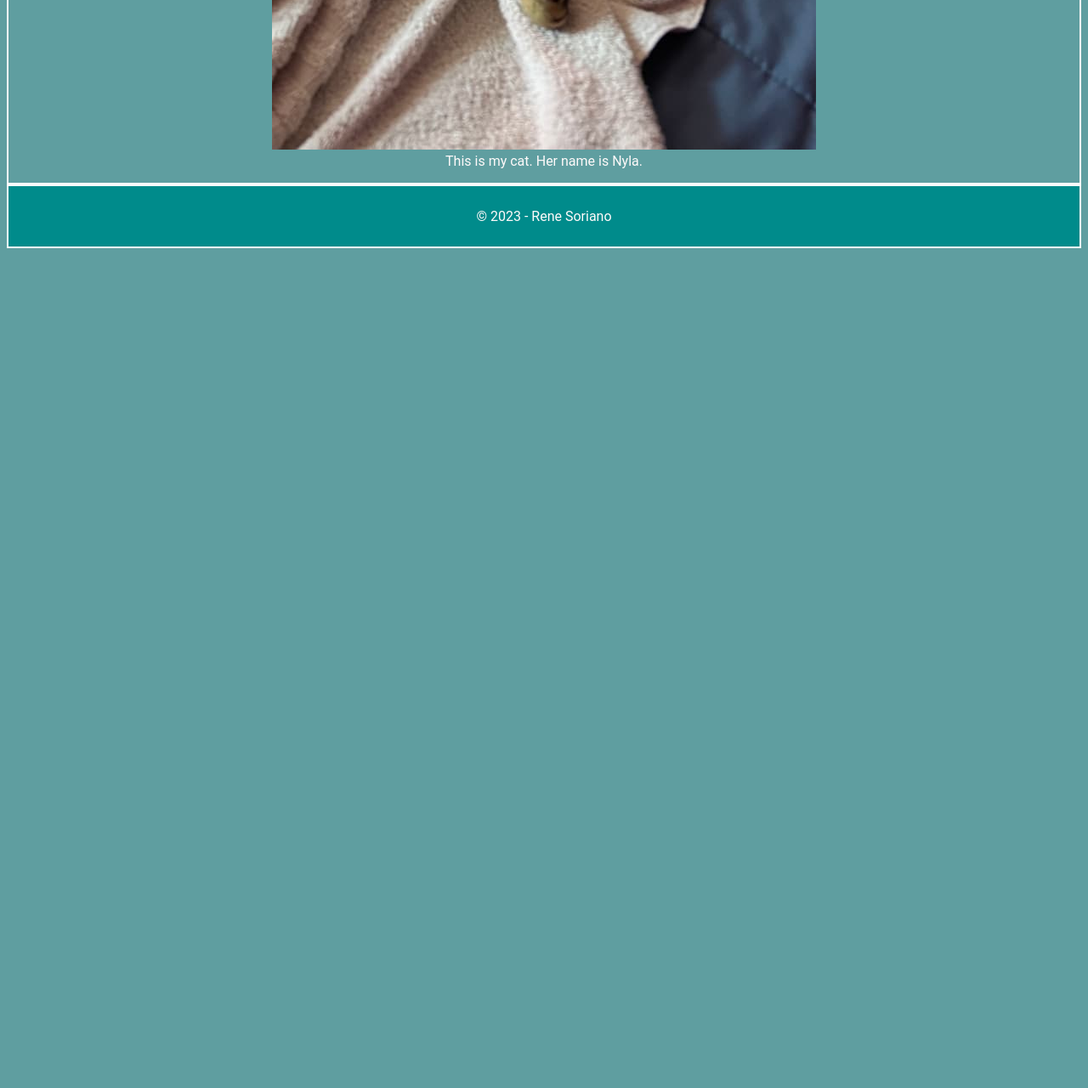
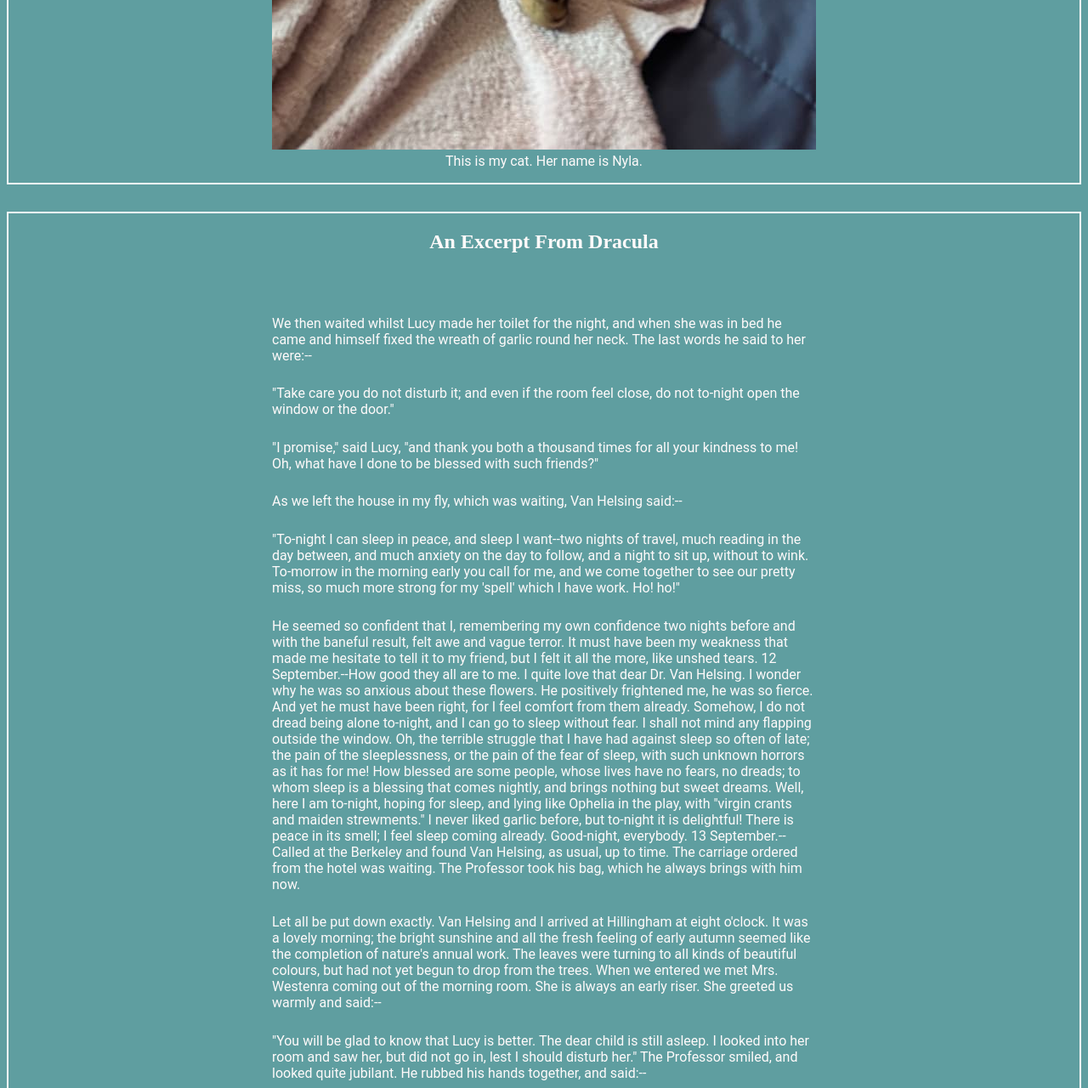
Before and after one commit to RVCC-IDMX/about-me-G00297299, a plain HTML site: page index.html in a window 1280 px wide. Shown: the part 3501-4781 px from the top of the page at 85% size. Before the commit the page ends 3801 px from the top, so only its background shows below. Drawn offline with Linux system fonts and the light colour scheme.

Commit message:
Adding Article

```diff
--- a/css/style.css
+++ b/css/style.css
@@ -46,7 +46,8 @@ header {
 /* Gallery */
 
 #gallery {
-    border: 2px solid #FFFAFA
+    border: 2px solid #FFFAFA;
+    margin-bottom:2rem;
 }
 
 #gallery img {
@@ -54,5 +55,23 @@ header {
 }
 
 #gallery figure {
-    text-align: center;
+    text-align: center
+    ;
 }
+
+/*Literature*/
+
+#lit {
+    border: 2px solid #FFFAFA;
+    margin-bottom:2rem;
+}
+
+#lit div {
+    padding:2rem;
+    max-width: 40rem;
+    margin: 0 auto;
+}
+
+#lit div p {
+    padding: 0.3rem 0;
+}
--- a/index.html
+++ b/index.html
@@ -77,6 +77,33 @@
 
         </section>
 
+        <article id="lit">
+
+            <h2>An Excerpt From Dracula</h2>
+
+            <div>
+
+                <p>We then waited whilst Lucy made her toilet for the night, and when she was in bed he came and himself fixed the wreath of garlic round her neck. The last words he said to her were:--</p>
+
+                <p>"Take care you do not disturb it; and even if the room feel close, do not to-night open the window or the door."</p>
+
+                <p>"I promise," said Lucy, "and thank you both a thousand times for all your kindness to me! Oh, what have I done to be blessed with such friends?"</p>
+
+                <p>As we left the house in my fly, which was waiting, Van Helsing said:--</p>
+
+                <p>"To-night I can sleep in peace, and sleep I want--two nights of travel, much reading in the day between, and much anxiety on the day to follow, and a night to sit up, without to wink. To-morrow in the morning early you call for me, and we come together to see our pretty miss, so much more strong for my 'spell' which I have work. Ho! ho!"</p>
+
+                <p>He seemed so confident that I, remembering my own confidence two nights before and with the baneful result, felt awe and vague terror. It must have been my weakness that made me hesitate to tell it to my friend, but I felt it all the more, like unshed tears. 12 September.--How good they all are to me. I quite love that dear Dr. Van Helsing. I wonder why he was so anxious about these flowers. He positively frightened me, he was so fierce. And yet he must have been right, for I feel comfort from them already. Somehow, I do not dread being alone to-night, and I can go to sleep without fear. I shall not mind any flapping outside the window. Oh, the terrible struggle that I have had against sleep so often of late; the pain of the sleeplessness, or the pain of the fear of sleep, with such unknown horrors as it has for me! How blessed are some people, whose lives have no fears, no dreads; to whom sleep is a blessing that comes nightly, and brings nothing but sweet dreams. Well, here I am to-night, hoping for sleep, and lying like Ophelia in the play, with "virgin crants and maiden strewments." I never liked garlic before, but to-night it is delightful! There is peace in its smell; I feel sleep coming already. Good-night, everybody. 13 September.--Called at the Berkeley and found Van Helsing, as usual, up to time. The carriage ordered from the hotel was waiting. The Professor took his bag, which he always brings with him now.</p>
+
+                <p>Let all be put down exactly. Van Helsing and I arrived at Hillingham at eight o'clock. It was a lovely morning; the bright sunshine and all the fresh feeling of early autumn seemed like the completion of nature's annual work. The leaves were turning to all kinds of beautiful colours, but had not yet begun to drop from the trees. When we entered we met Mrs. Westenra coming out of the morning room. She is always an early riser. She greeted us warmly and said:--</p>
+
+                <p>"You will be glad to know that Lucy is better. The dear child is still asleep. I looked into her room and saw her, but did not go in, lest I should disturb her." The Professor smiled, and looked quite jubilant. He rubbed his hands together, and said:--</p>
+
+            </div>
+
+        </article>
+
+
     </main>
 
     <footer>
```
